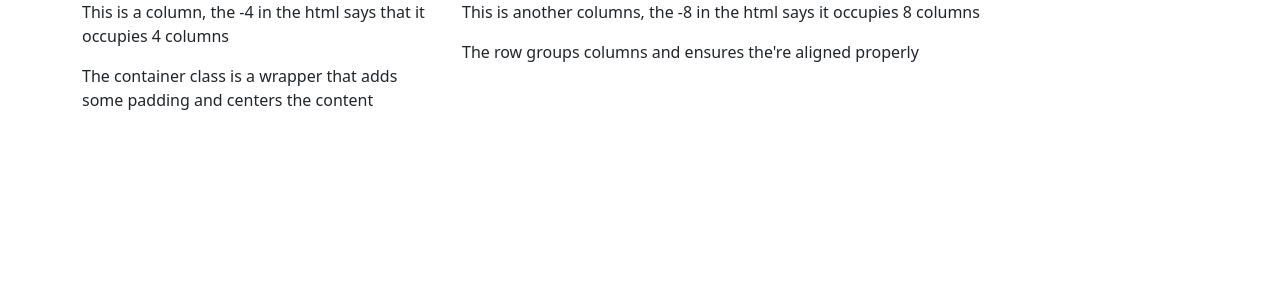
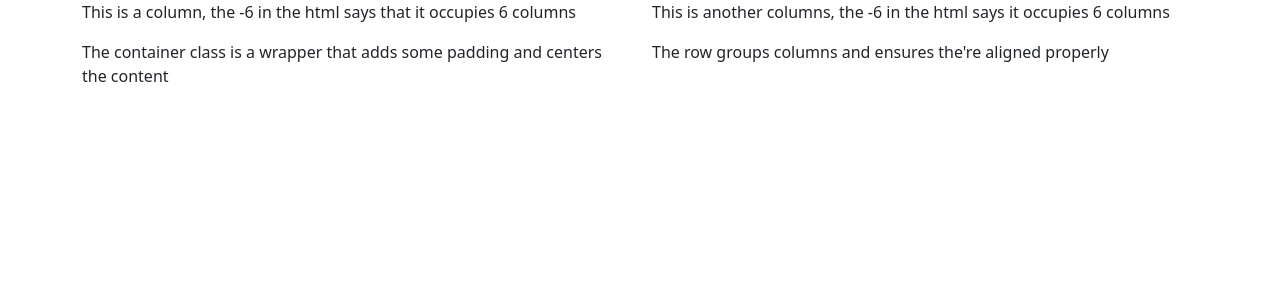
Before and after one commit to Serzh-byte/learning-stuff, a Django app: page / in a window 1280 px wide. Shown: the top 300 px of the page. Run offline with Django 5.2, Linux system fonts and the light colour scheme.

Commit message:
more notes

```diff
--- a/something/something/templates/something/main.html
+++ b/something/something/templates/something/main.html
@@ -7,12 +7,12 @@
     <body>
         <div class="container">
             <div class="row">
-              <div class="col-4">
-                <p>This is a column, the -4 in the html says that it occupies 4 columns</p>
+              <div class="col-6">
+                <p>This is a column, the -6 in the html says that it occupies 6 columns</p>
                 <p>The container class is a wrapper that adds some padding and centers the content</p>
               </div>
-              <div class="col-8">
-                <p>This is another columns, the -8 in the html says it occupies 8 columns</p>
+              <div class="col-6">
+                <p>This is another columns, the -6 in the html says it occupies 6 columns</p>
                 <p>The row groups columns and ensures the're aligned properly</p>
               </div>
             </div>
```
